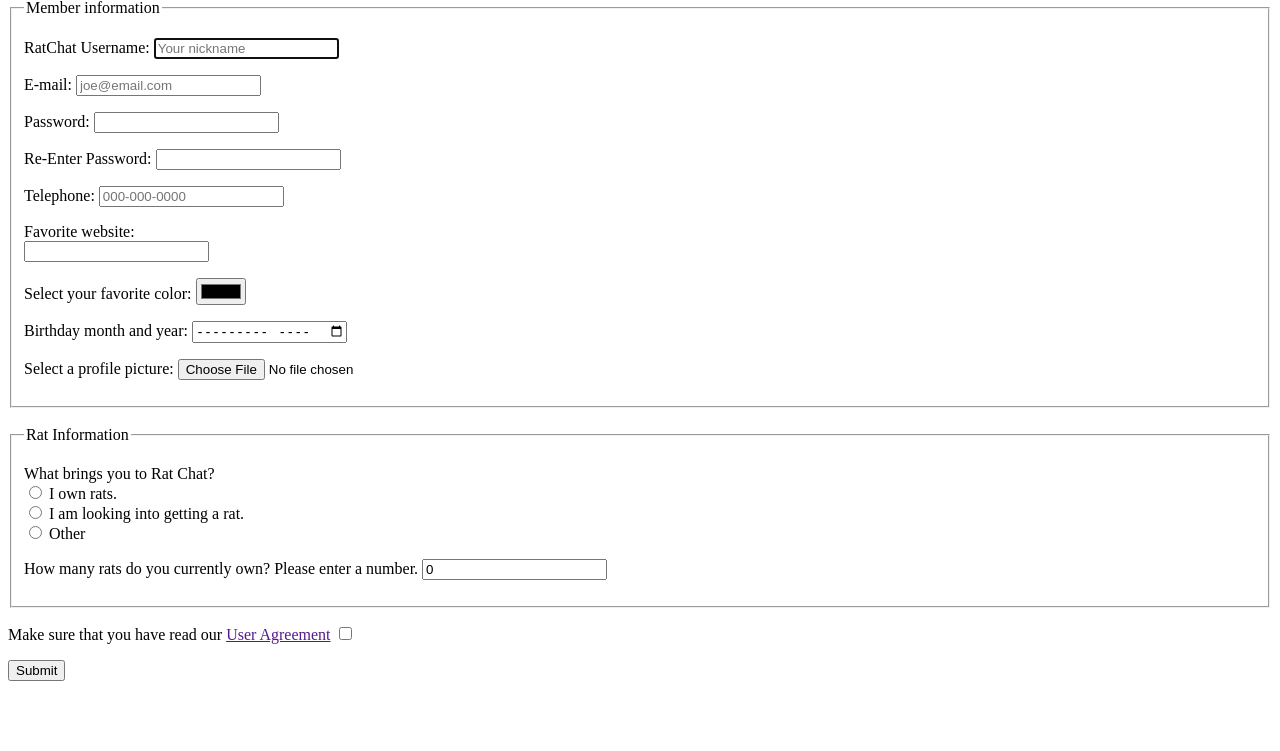
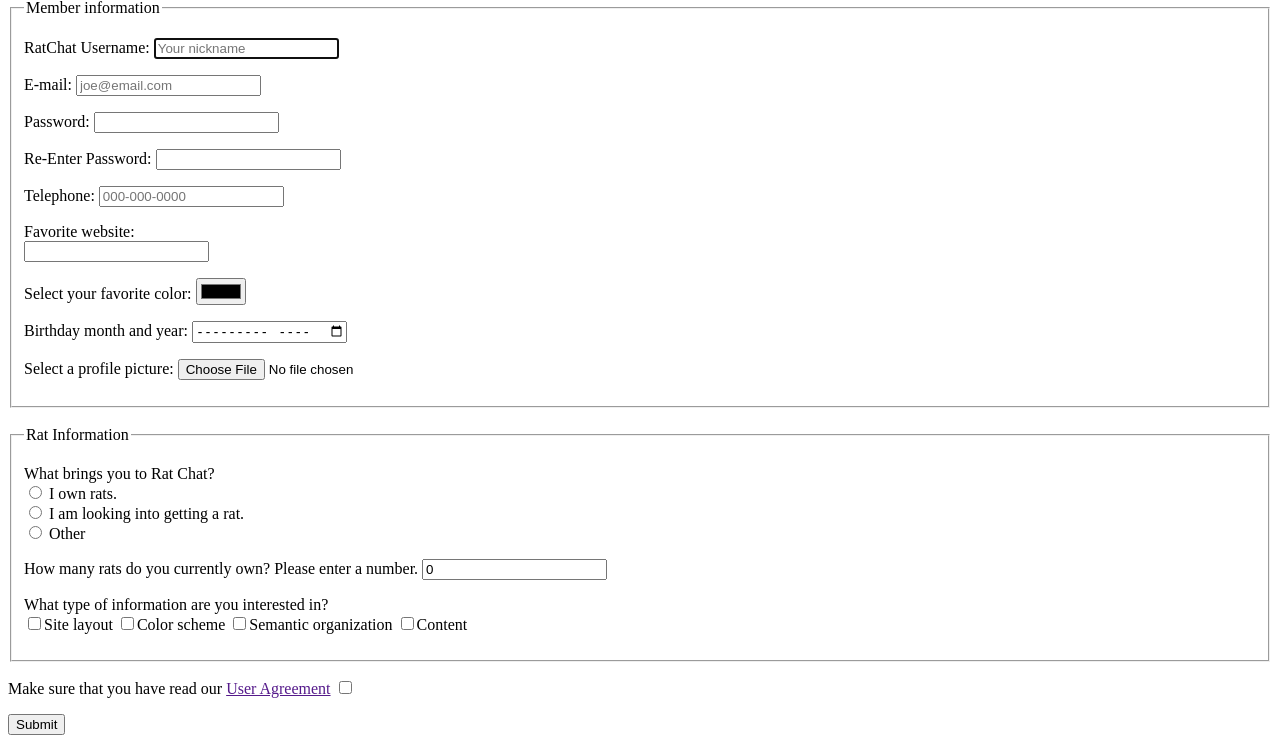
Before and after one commit to scklinzing/WebTech, a PHP site: page /views/userForm.php in a window 1280 px wide. Shown: the part 267-1018 px from the top of the page. Before the commit the page ends 948 px from the top, so only its background shows below. Run offline with PHP 8.4, Linux system fonts and the light colour scheme.

```diff
--- a/lab2/ks_profile2/WebContent/models/UserDB.class.php
+++ b/lab2/ks_profile2/WebContent/models/UserDB.class.php
@@ -29,7 +29,7 @@ class UserDB {
 			$statement->bindParam ( ":username", $username ); // Only binds at execute time
 			$statement->execute ();
 			$result = $statement->fetch ( PDO::FETCH_ASSOC );
-			print_r($result);
+			//print_r($result); // for debugging purposes
 			if (! empty ( $result ))
 				$user = new UserData ( $result );
 			$statement->closeCursor ();
--- a/lab2/ks_profile2/WebContent/views/showUser.php
+++ b/lab2/ks_profile2/WebContent/views/showUser.php
@@ -7,7 +7,6 @@ include_once ("../models/UserData.class.php");
 include_once ("../models/UserDB.class.php");
 include_once ("../models/Database.class.php");
 function showUser($username) {
-	print_r($username);
 	$user = UserDB::getUser ( $username );
 	$user->printUser ();
 	echo "<hr><br>";
--- a/lab2/ks_profile2/WebContent/views/userForm.php
+++ b/lab2/ks_profile2/WebContent/views/userForm.php
@@ -29,7 +29,7 @@
 					Password: <input type="password" name="pass1" required tabindex="3">
 				</p>
 				<p>
-					Re-Enter Password: <input type="password" name="pass2" required
+					Re-Enter Password: <input type="password" name="password" required
 						tabindex="4">
 				</p>
 				<p>
@@ -70,14 +70,19 @@
 					How many rats do you currently own? Please enter a number. <input type="number"
 						name="ratsOwned" min="0" value="0" required tabindex="13">
 				</p>
+				<p>
+					What type of information are you interested in?<br>
+					<input type="checkbox" name="commentTagList[]" value ="layout">Site layout
+					<input type="checkbox" name="commentTagList[]" value ="colors">Color scheme
+					<input type="checkbox" name="commentTagList[]" value ="semantics">Semantic organization
+					<input type="checkbox" name="commentTagList[]" value ="content">Content
+				</p>
 			</fieldset>
 			<p>
 				Make sure that you have read our <a href="">User Agreement</a> <input
 					type="checkbox" name="user-agree-check" required tabindex="14">
 			</p>
-			<p>
-				<input type="submit" name="Submit me" tabindex="15">
-			</p>
+			<p><input type = "submit" name = "submit" value="Submit" tabindex="15"></p>
 		</form>
 	</section>
 </body>
```
Also changed, not shown: lab2/ks_profile2/WebContent/models/UserData.class.php (+6 -6 lines).
